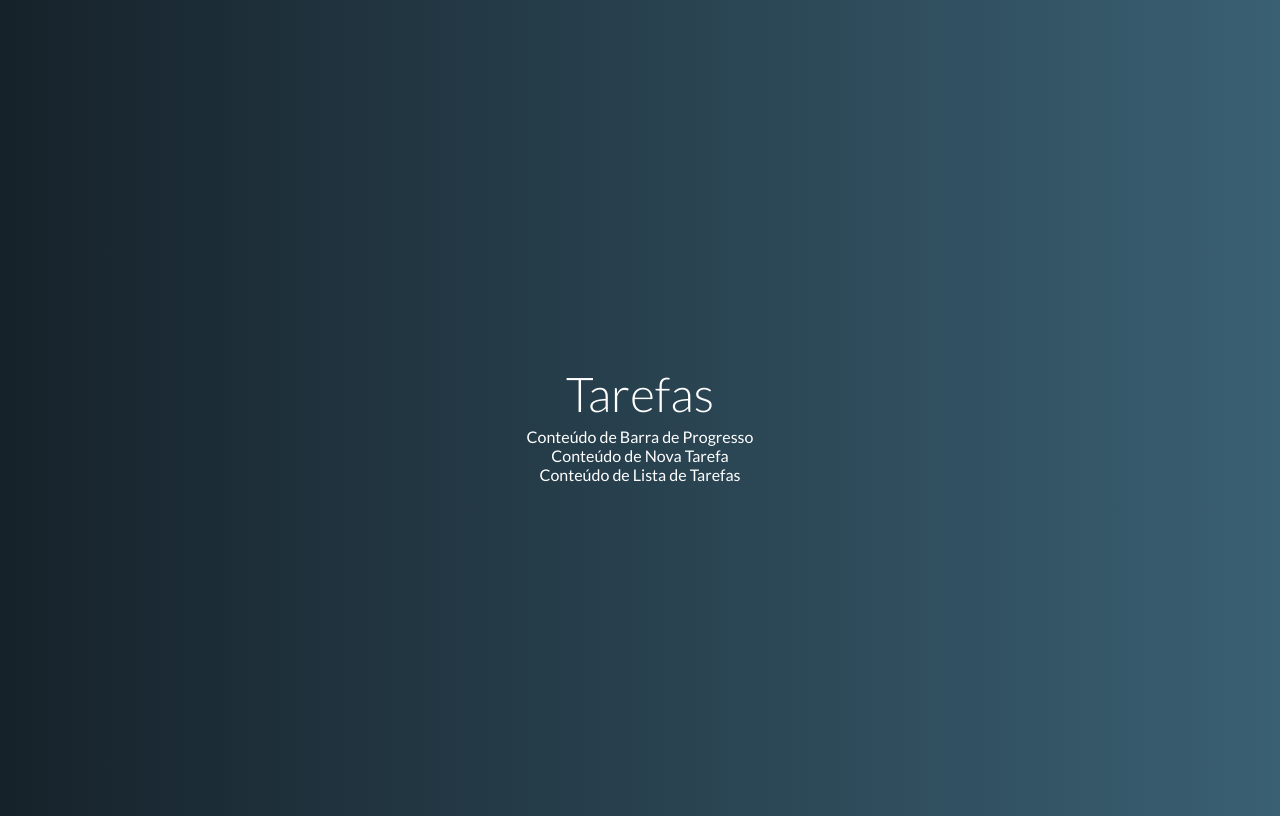
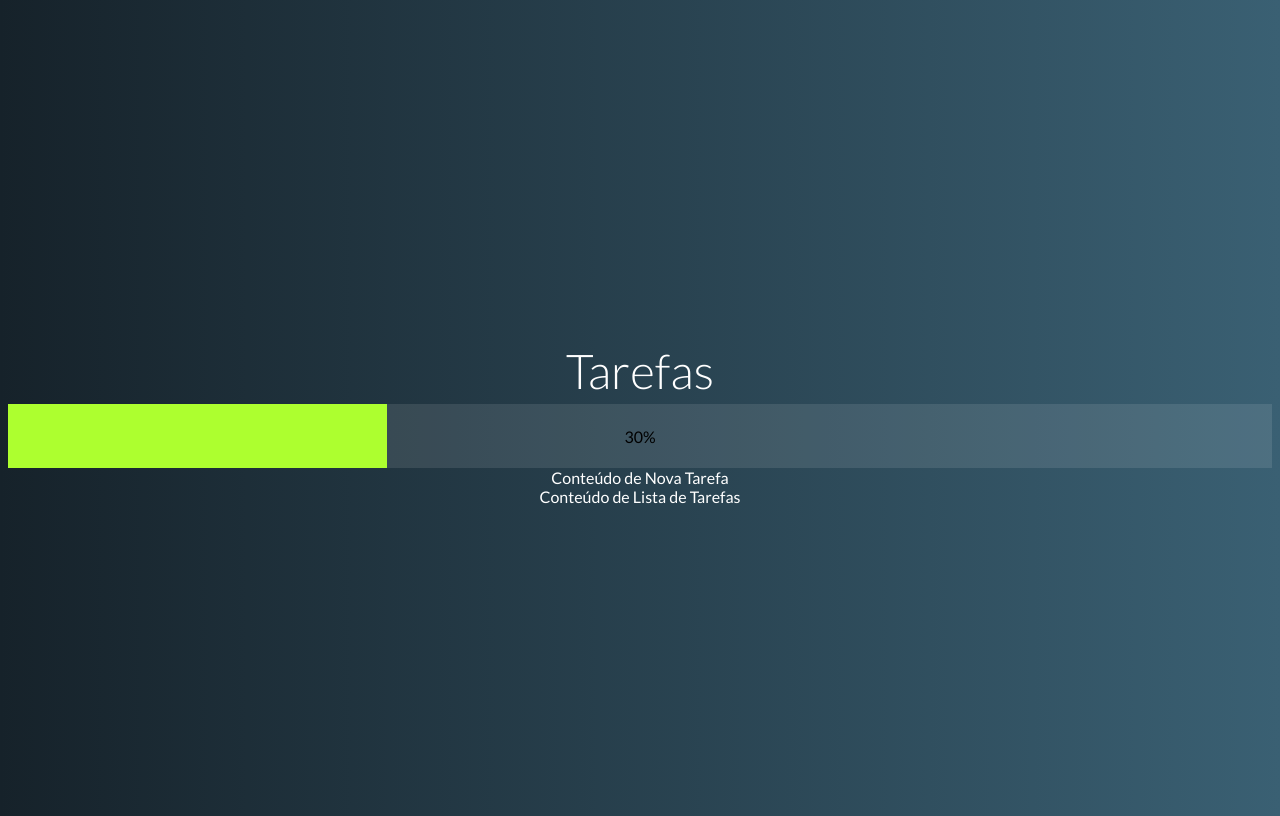
Before and after one commit to italopolazzi/udemy, a Vue app in the folder components/tarefas/: page / in a window 1280 px wide. Built offline with nearby package versions, Linux system fonts and the light colour scheme.

Commit message:
add: barra de progresso - estilo básico

```diff
--- a/components/tarefas/src/components/BarraDeProgresso.vue
+++ b/components/tarefas/src/components/BarraDeProgresso.vue
@@ -1,15 +1,51 @@
 <template>
-  <div>
-    Conteúdo de Barra de Progresso
+  <div id="barra-de-progresso" :style="widthProgresso">
+    <span id="porcentagem">{{porcentagem}}%</span>
   </div>
 </template>
 
 <script>
 export default {
-
-}
+  data() {
+    return {
+      porcentagem: 30
+    };
+  },
+  computed: {
+    widthProgresso() {
+      return {
+        "--width-progresso": `${this.porcentagem}%`
+      };
+    }
+  }
+};
 </script>
 
 <style>
-
+:root {
+  --opacity: 0.1;
+}
+#barra-de-progresso {
+  width: 100%;
+  height: 4rem;
+  background: rgba(255, 255, 255, var(--opacity));
+  display: flex;
+  flex-flow: column nowrap;
+  align-items: center;
+  justify-content: center;
+  position: relative;
+}
+#barra-de-progresso:before {
+  content: "";
+  z-index: 0;
+  width: var(--width-progresso);
+  height: 100%;
+  position: absolute;
+  align-self: flex-start;
+  background: greenyellow;
+}
+#porcentagem {
+  position: absolute;
+  color: black;
+}
 </style>
```
